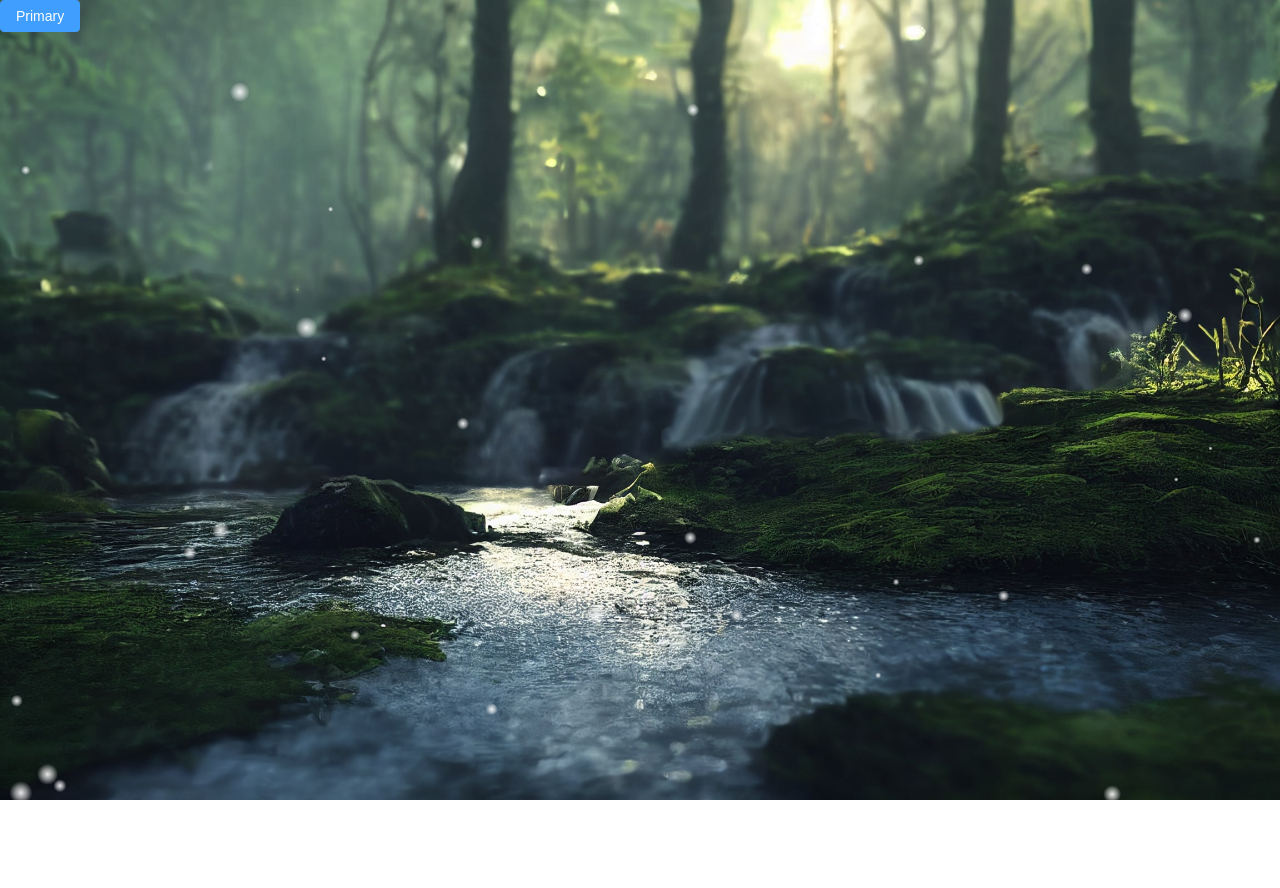
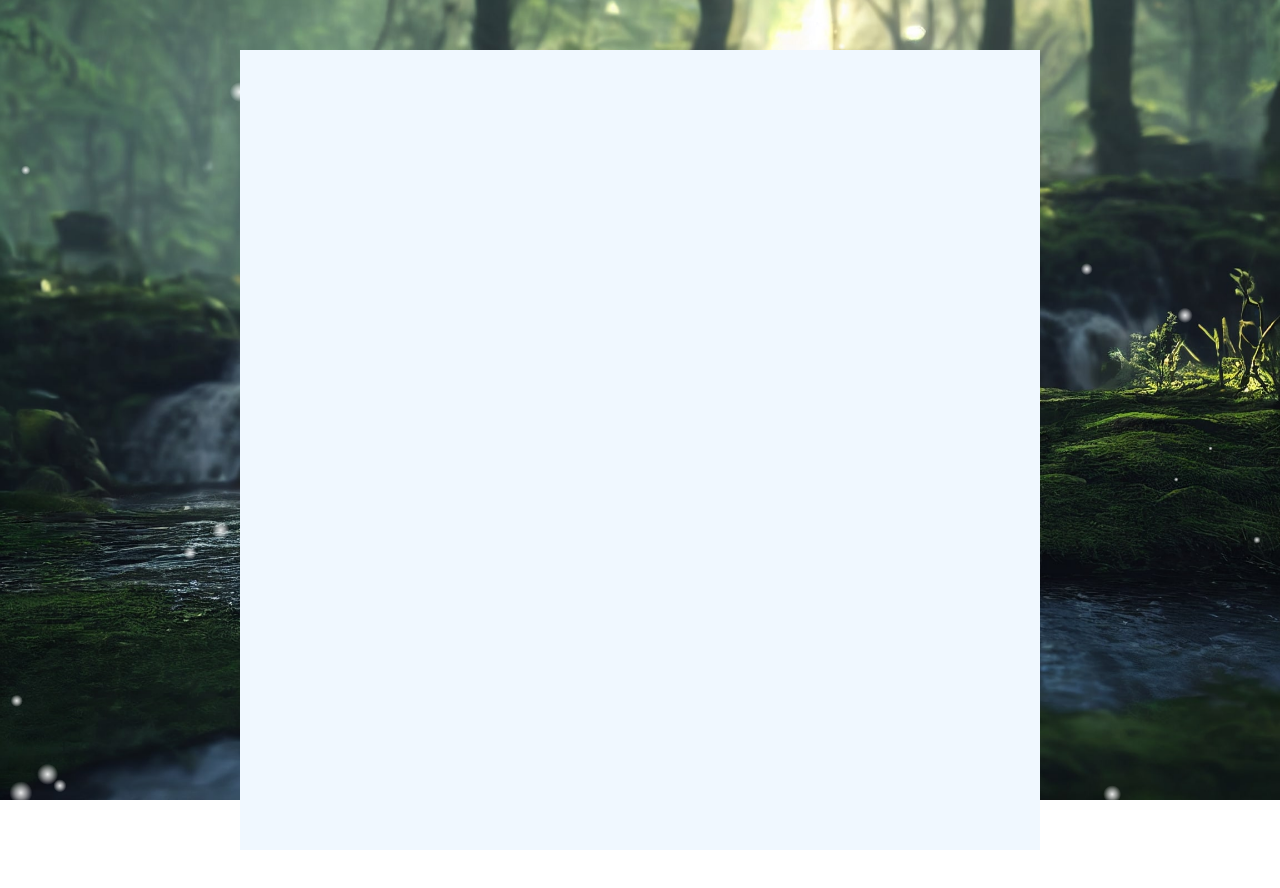
Before and after one commit to hujie328/my_books, a Vue app: page /editor in a window 1280 px wide. Before the commit this address had no page. Shown: the top 888 px of the page. Before the commit the page ends 800 px from the top, so only its background shows below. Built offline with nearby package versions, Linux system fonts and the light colour scheme; what qiankun would draw is missing.

Commit message:
长按画

```diff
--- a/src/router/index.js
+++ b/src/router/index.js
@@ -1,6 +1,11 @@
 import { createRouter, createWebHistory } from 'vue-router'
 import qiankunBox from '../views/qiankunBox.vue'
 const routes = [
+  {
+    path: '/editor',
+    name: 'editor',
+    component: () => import('@/views/editor/editor.vue')
+  },
   {
     path: '/smallapp/:pathMatch(.*)',
     name: 'smallapp',
--- a/src/views/HomeView.vue
+++ b/src/views/HomeView.vue
@@ -3,7 +3,6 @@
     <head>
       <nav>
         <div class="nav_bar">
-          <el-button type="primary">Primary</el-button>
         </div>
       </nav>
     </head>
--- /dev/null
+++ b/src/views/editor/components/box.vue
@@ -0,0 +1,37 @@
+<template>
+  <div
+    class="box_tmp"
+    :style="{
+      left: boxInfo.left,
+      top: boxInfo.top,
+      width: boxInfo.width,
+      height: boxInfo.height,
+    }"
+  >
+    <div class="right_btn"></div>
+  </div>
+</template>
+
+<script setup>
+import { watch, ref } from "vue";
+
+const props = defineProps(["box"]);
+
+const boxInfo = ref(props.box.value);
+</script>
+
+<style lang="scss">
+.box_tmp {
+  border: 1px dotted #0069c2;
+  position: absolute;
+
+  .right_btn {
+    position: absolute;
+    right: 0px;
+    bottom: 0px;
+    width: 10px;
+    height: 10px;
+    background-color: #0069c2;
+  }
+}
+</style>
--- /dev/null
+++ b/src/views/editor/components/drawingBoard.vue
@@ -0,0 +1,96 @@
+<template>
+  <div
+    id="drawing_board"
+    class="drawing_board"
+    @mousedown="mousedownHandle"
+    @mousemove="mousemoveHandle"
+    @mouseup="mouseupHandle"
+    @mouseleave="mouseleaveHandle"
+  >
+    <Box v-for="box in boxList" :box="box"></Box>
+  </div>
+</template>
+
+<script setup>
+import Box from "./box.vue";
+import { ref, reactive } from "vue";
+const boxList = reactive([]);
+const ISLONGDOWN_TIME = 1 * 1000;
+let downTimer = null;
+let downPoint = {
+  x: 0,
+  y: 0,
+};
+
+let mouseEvent = ref({});
+
+let isLock = true;
+
+// 鼠标按下事件
+const mousedownHandle = (event) => {
+  if (event.target.id != "drawing_board") return;
+  const { buttons, offsetX, offsetY } = event;
+  if (buttons === 1) {
+    downTimer = setTimeout(() => {
+      isLock = false;
+      boxList.push(mouseEvent);
+      clearTimeout(downTimer);
+    }, ISLONGDOWN_TIME);
+  }
+  downPoint.x = offsetX;
+  downPoint.y = offsetY;
+  mouseEvent.value.left = offsetX + "px";
+  mouseEvent.value.top = offsetY + "px";
+
+};
+
+// 鼠标移动事件
+const mousemoveHandle = (event) => {
+  if (event.target.id != "drawing_board") return;
+  if (isLock) return;
+  mouseEvent.value.width = event.offsetX - downPoint.x -10 + "px";
+  mouseEvent.value.height = event.offsetY - downPoint.y - 10 + "px";
+};
+
+const mouseleaveHandle = (event) => {
+  downTimer && clearTimeout(downTimer);
+  if (isLock) return;
+  if (event.target.id != "drawing_board") return;
+  if (
+    !mouseEvent.value.width ||
+    !mouseEvent.value.height ||
+    mouseEvent.value.width < 0 ||
+    mouseEvent.value.height < 0
+  ) {
+    boxList.pop();
+  }
+  mouseEvent = {};
+  isLock = true;
+};
+
+// 鼠标松开事件
+const mouseupHandle = (event) => {
+  downTimer && clearTimeout(downTimer);
+  if (isLock) return;
+  if (event.target.id != "drawing_board") return;
+  if (
+    !mouseEvent.value.width ||
+    !mouseEvent.value.height ||
+    mouseEvent.value.width < 0 ||
+    mouseEvent.value.height < 0
+  ) {
+    boxList.pop();
+  }
+  mouseEvent = ref( {});
+  isLock = true;
+};
+</script>
+
+<style lang="scss" scoped>
+.drawing_board {
+  width: 800px;
+  height: 800px;
+  background-color: aliceblue;
+  position: relative;
+}
+</style>
--- /dev/null
+++ b/src/views/editor/editor.vue
@@ -0,0 +1,22 @@
+<template>
+  <div class="editor">
+    <div class="editor__header"></div>
+    <div class="editor__main">
+      <drawingBoard></drawingBoard>
+    </div>
+  </div>
+</template>
+
+<script setup>
+import drawingBoard from "./components/drawingBoard.vue";
+</script>
+
+<style lang="scss" scoped>
+.editor__main {
+  display: flex;
+  flex-direction: column;
+  align-items: center;
+  justify-content: center;
+  padding: 50px;
+}
+</style>
```
Also changed, not shown: 1 other file (tests, documents, lock files or other folders).
